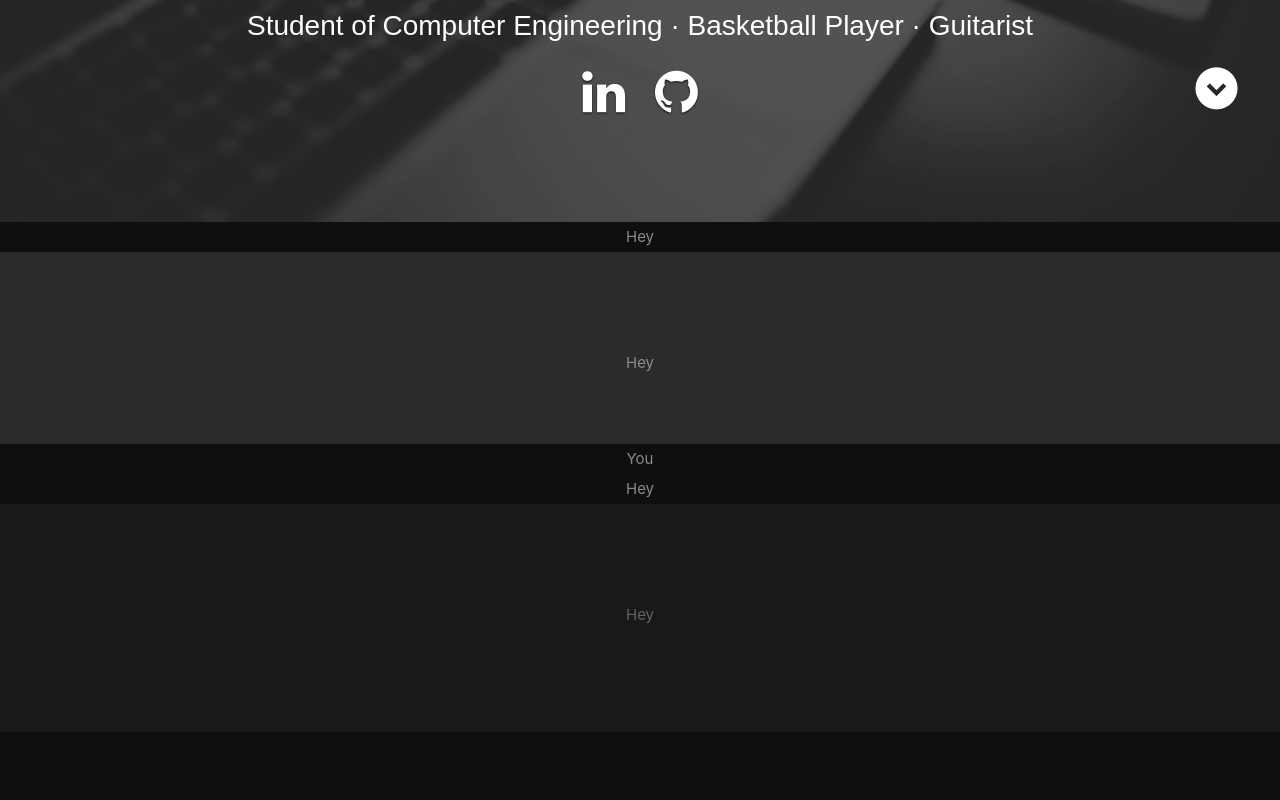
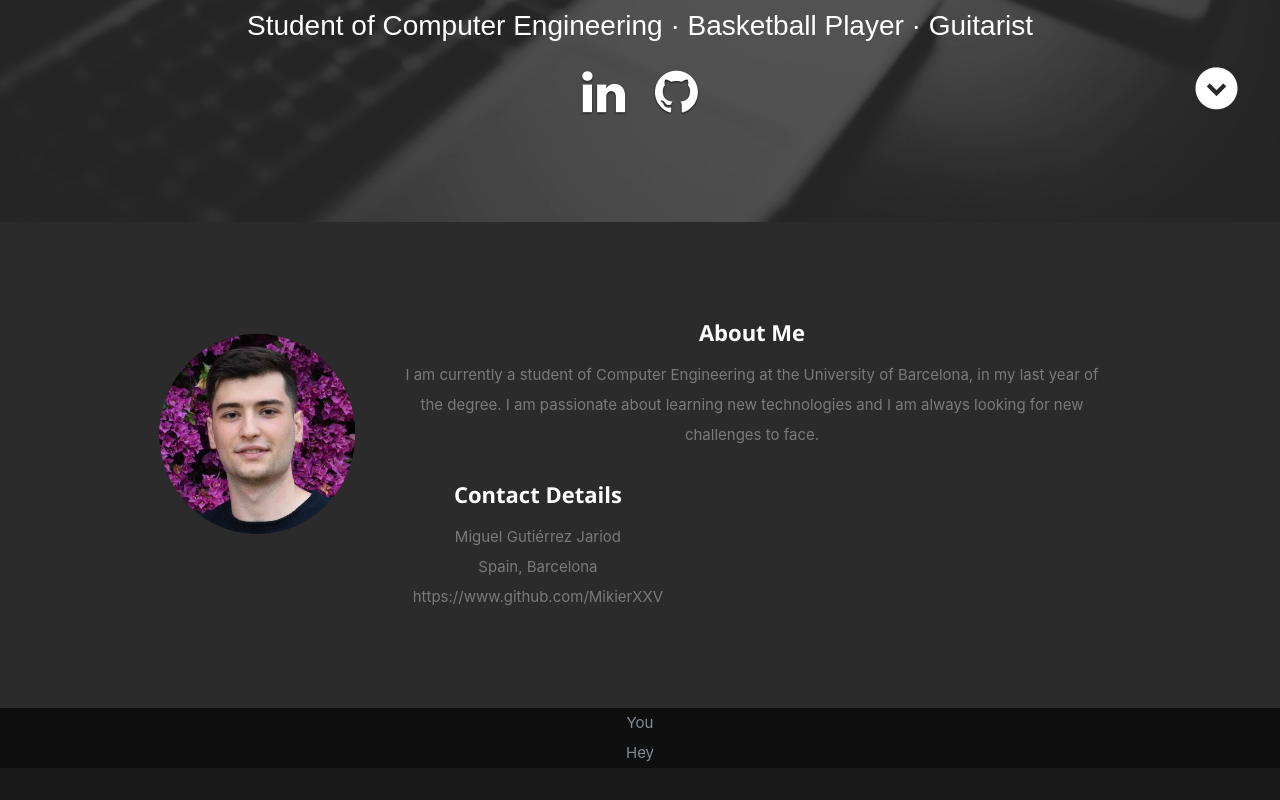
Before and after one commit to MikierXXV/Portfolio, a React (Create React App) app: page / in a window 1280 px wide. Shown: the part 578-1378 px from the top of the page. Before the commit the page ends 1310 px from the top, so only its background shows below. Built offline with nearby package versions, Linux system fonts and the light colour scheme.

Commit message:
Removed home

```diff
--- a/package.json
+++ b/package.json
@@ -14,7 +14,7 @@
     "web-vitals": "^2.1.4"
   },
   "scripts": {
-    "start": "react-scripts start",
+    "start": "react-scripts --openssl-legacy-provider start",
     "build": "react-scripts build",
     "test": "react-scripts test",
     "eject": "react-scripts eject"
--- a/src/App.js
+++ b/src/App.js
@@ -13,7 +13,6 @@ class App extends Component {
     return (
       <div className="App">
         <Navbar/>
-        <Home/>
         <About/>
         <Skills/>
         <Projects/>
--- a/src/components/About.js
+++ b/src/components/About.js
@@ -1,10 +1,30 @@
 import React, {Component} from "react";
+import resumeData from "../resumeData";
 
 export default class About extends Component {
     render() {
+        //let resumeData = this.props.resumeData;
         return(
             <section id="about">
-                <div>Hey</div>
+                <div className="row">
+                    <div className="three columns">
+                        <img src="images/CVfoto-rounded.png" alt="porfolio pic" style={{height: 240, width: 240}} />
+                    </div>
+                    <div className="nine columns main-col">
+                        <h2>About Me</h2>
+                        <p>{resumeData.aboutme}</p>
+                        <div className="row">
+                            <div className="columns contact-details">
+                                <h2>Contact Details</h2>
+                                <p className="address">
+                                    <span>{resumeData.name}</span><br />
+                                    <span>{resumeData.address}</span><br />
+                                    <span>{resumeData.website}</span>
+                                </p>
+                            </div>
+                        </div>
+                    </div>
+                </div>
             </section>
         );
     }
```
